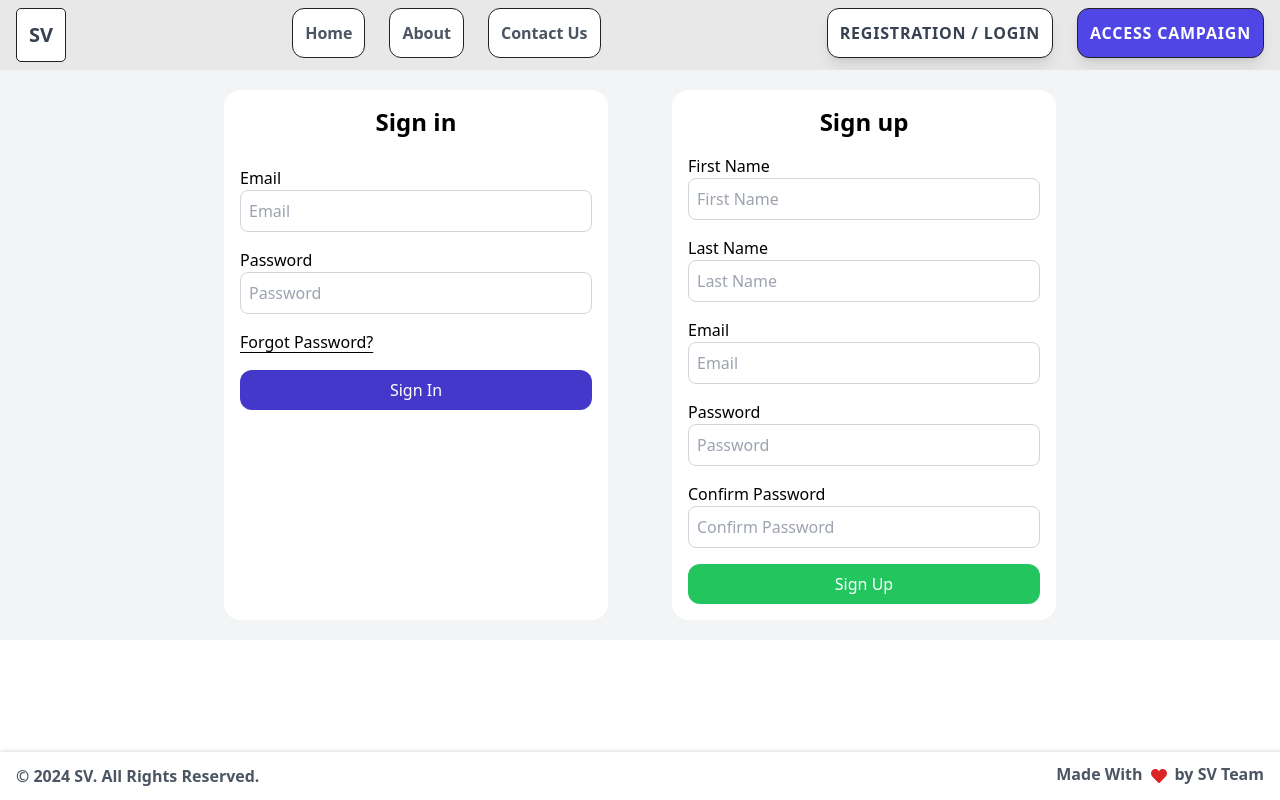
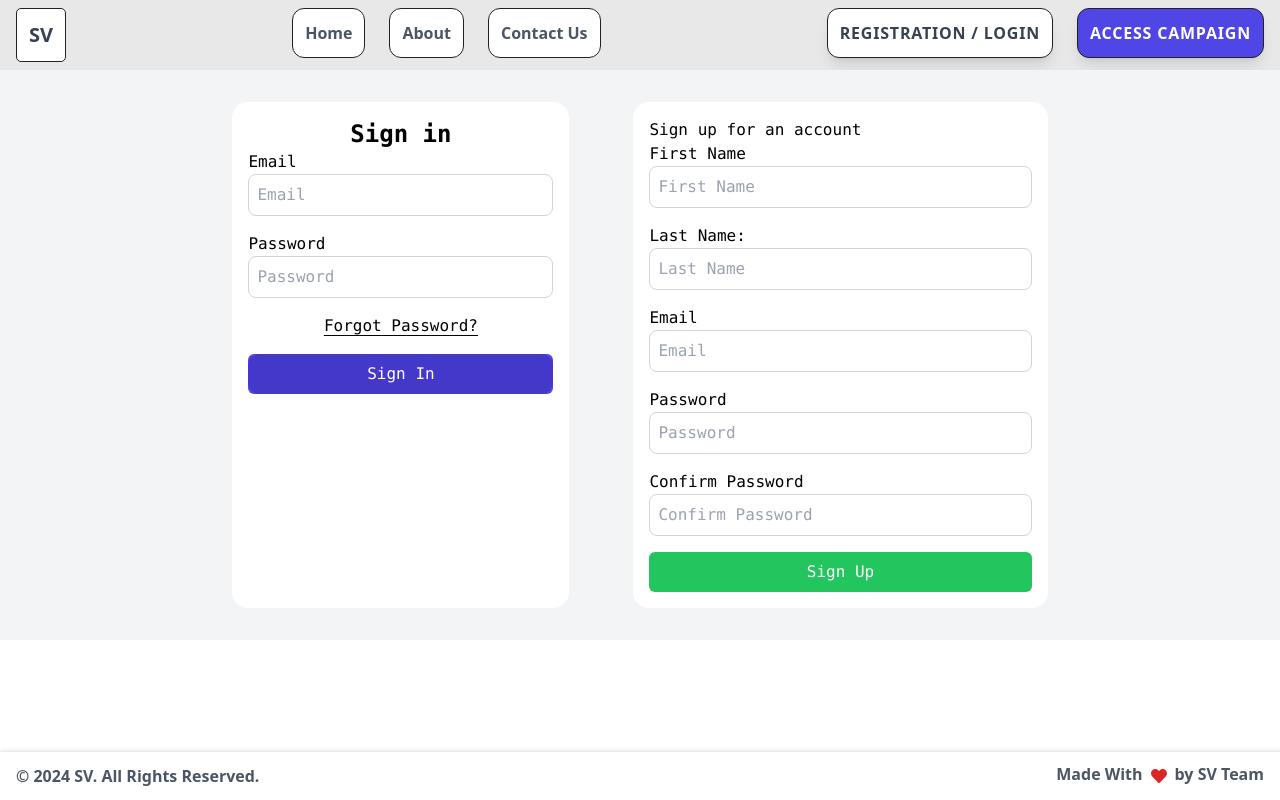
Before and after one commit to faizalam1/FYPVotingPlatform, a Next.js app: page /app/auth in a window 1280 px wide. Built offline with nearby package versions, Linux system fonts and the light colour scheme.

Commit message:
Space is remaining bitween, I tried but not done

```diff
--- a/app/app/auth/page.jsx
+++ b/app/app/auth/page.jsx
@@ -3,15 +3,14 @@ import Signup from "@/components/Signup";
 
 const Auth = () => {
   return (
-    <main className="flex flex-row justify-center w-full h-fit space-x-16 bg-[#f3f4f6] text-black p-5 font-sans">
-        <section className="bg-white p-4 rounded-2xl space-y-7 w-96">
+    <main className="flex flex-row justify-center w-full h-fit space-x-16 bg-[#f3f4f6] text-black p-8">
+        <section className="bg-white p-4 rounded-2xl">
             <Signin />
         </section>
-        <section className="bg-white p-4 rounded-2xl space-y-4 w-96">
+        <section className="bg-white p-4 rounded-2xl">
             <Signup />
         </section>
     </main>
-
   )
 }
 
--- a/components/Signin.jsx
+++ b/components/Signin.jsx
@@ -3,6 +3,7 @@ import { signIn } from "next-auth/react";
 import { useState } from "react";
 import { useRouter } from "next/navigation";
 import { Tooltip } from "react-tooltip";
+
 
 const Signin = () => {
   const [email, setEmail] = useState("");
@@ -85,6 +86,7 @@ const Signin = () => {
             data-tooltip-content="Please enter a valid email."
           ><br />
           <input
+          className="p-1 rounded-md border border-gray-100 rounded-md grid justify-items-start ..."
             type="text"
             name="email"
             placeholder="Email"
@@ -113,7 +115,7 @@ const Signin = () => {
             className="p-2 border rounded-lg border-gray-300 w-full"
             />
         </div>
-        <div>
+        <div className="text-center font-medium  ">
           <button
             onClick={handleForgotPassword}
           disabled={!email || !emailRegex.test(email)}
@@ -122,7 +124,7 @@ const Signin = () => {
            Forgot Password?
           </button>
         </div>
-        <div>
+        <div className="bg-indigo-600 rounded-md text-white text-center  font-medium">
           <button
             onClick={handleSignin}
             disabled={!email || !password || !emailRegex.test(email)}
--- a/components/Signup.jsx
+++ b/components/Signup.jsx
@@ -55,8 +55,8 @@ const Signup = () => {
 
   return (
     <>
-      <h2 className="font-semibold text-center text-2xl">
-        Sign up
+      <h2>
+        Sign up for an account
       </h2>
       <form className="space-y-4">
         <div>
@@ -65,7 +65,7 @@ const Signup = () => {
             data-tooltip-id="firstNameError"
             data-tooltip-variant="error"
             data-tooltip-content="Please enter a valid first name. It should contain only letters."
-          ><br />
+          >
             <input
               type="text"
               name="firstName"
@@ -84,12 +84,12 @@ const Signup = () => {
           />
         </div>
         <div>
-          <label htmlFor="lastName">Last Name</label>
+          <label htmlFor="lastName">Last Name:</label>
           <a
             data-tooltip-id="lastNameError"
             data-tooltip-variant="error"
             data-tooltip-content="Please enter a valid last name. It should contain only letters."
-          ><br />
+          >
             <input
               type="text"
               name="lastName"
@@ -113,7 +113,7 @@ const Signup = () => {
             data-tooltip-id="emailError"
             data-tooltip-variant="error"
             data-tooltip-content="Please enter a valid email."
-          ><br />
+          >
             <input
               type="text"
               name="email"
@@ -137,7 +137,7 @@ const Signup = () => {
             data-tooltip-id="passwordError"
             data-tooltip-variant="error"
             data-tooltip-content="Password invalid, it should contain at least 1 lowercase letter, 1 uppercase letter, 1 number, 1 special character and be atleast 8 characters long!"
-          ><br />
+          >
             <input
               type="password"
               name="password"
@@ -161,7 +161,7 @@ const Signup = () => {
             data-tooltip-id="password2Error"
             data-tooltip-variant="error"
             data-tooltip-content="Passwords do not match!"
-          ><br />
+          >
             <input
               type="password"
               name="password2"
@@ -179,6 +179,7 @@ const Signup = () => {
             hidden={!password2 || password == password2}
           />
         </div>
+        <div className="bg-green-500 rounded-md text-white text-center  text-center  font-medium">
         <button
           onClick={handleSubmit}
           disabled={
@@ -190,6 +191,7 @@ const Signup = () => {
             className="p-2 bg-green-500 rounded-xl text-white hover:bg-green-700 font-medium w-full">
           Sign Up
         </button>
+        </div>
       </form>
     </>
   );
```
